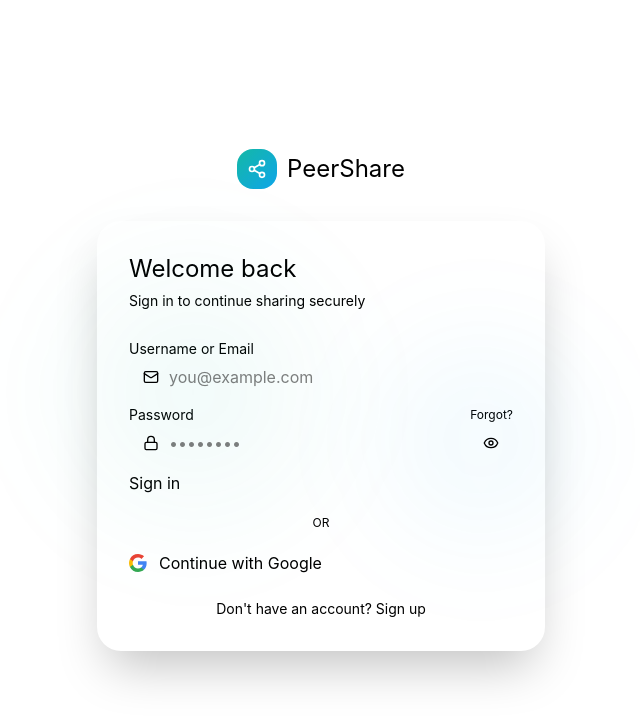
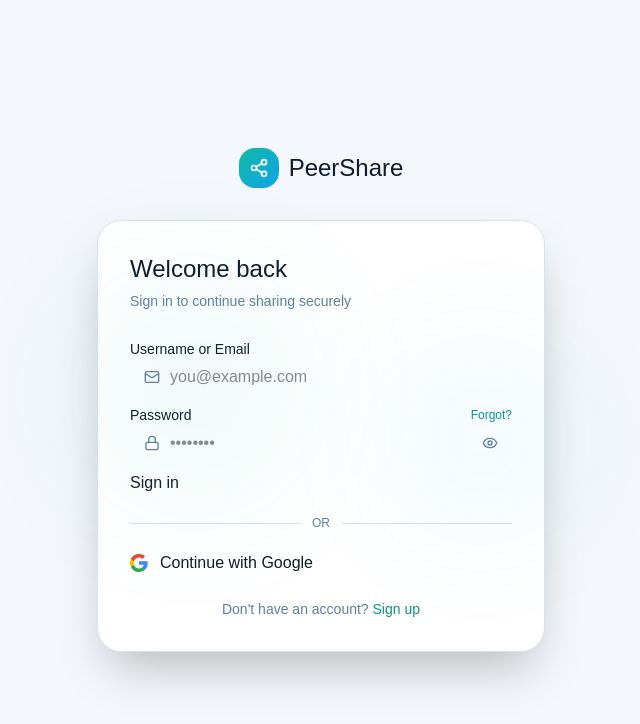
Before and after one commit to Rathodyashraj/peer-2-peer-decentralised-file-system, a React app in the folder frontend/: page / in a window 1280 px wide. Shown: the top 724 px of the page, without its empty margins (319-959 px from the left). Built offline with nearby package versions, Linux system fonts and the light colour scheme; the HTML template or start-up script is replaced by a standard one.

Commit message:
css fixes

```diff
--- a/frontend/package.json
+++ b/frontend/package.json
@@ -20,13 +20,10 @@
     "@types/react": "^19.2.14",
     "@types/react-dom": "^19.2.3",
     "@vitejs/plugin-react": "^6.0.1",
-    "autoprefixer": "^10.5.0",
     "eslint": "^10.2.1",
     "eslint-plugin-react-hooks": "^7.1.1",
     "eslint-plugin-react-refresh": "^0.5.2",
     "globals": "^17.5.0",
-    "postcss": "^8.5.14",
-    "tailwindcss": "^4.3.0",
     "vite": "^8.0.10"
   }
 }
--- a/frontend/src/App.css
+++ b/frontend/src/App.css
@@ -1 +1,202 @@
-@import "tailwindcss";
+@layer components {
+
+  /* --- Glass card (dark mode) --- */
+  .glass-card {
+    background: rgba(12, 21, 40, 0.7);
+    backdrop-filter: blur(16px);
+    -webkit-backdrop-filter: blur(16px);
+    border: 1px solid rgba(30, 48, 80, 0.8);
+    border-radius: 1rem;
+  }
+
+  /* --- Glass card (light mode) --- */
+  .glass-card-light {
+    background: rgba(255, 255, 255, 0.85);
+    backdrop-filter: blur(16px);
+    -webkit-backdrop-filter: blur(16px);
+    border: 1px solid rgba(216, 227, 240, 0.9);
+    border-radius: 1rem;
+  }
+
+  /* --- Input field --- */
+  .input-field {
+    width: 100%;
+    padding: 0.75rem 1rem;
+    border-radius: 0.75rem;
+    font-size: 0.875rem;
+    font-family: var(--font-body);
+    transition: border-color 0.2s ease, box-shadow 0.2s ease;
+    outline: none;
+    background: var(--color-surface2);
+    border: 1.5px solid var(--color-border);
+    color: var(--color-text);
+  }
+
+  .input-field:focus {
+    border-color: var(--color-accent);
+    box-shadow: 0 0 0 3px rgba(20, 184, 166, 0.12);
+  }
+
+  .input-field::placeholder {
+    color: var(--color-muted);
+    opacity: 0.7;
+  }
+
+  /* --- Primary button --- */
+  .btn-primary {
+    width: 100%;
+    padding: 0.75rem 1.5rem;
+    border-radius: 0.75rem;
+    font-family: var(--font-display);
+    font-weight: 600;
+    font-size: 0.875rem;
+    letter-spacing: 0.02em;
+    transition: transform 0.2s ease, box-shadow 0.2s ease;
+    background: linear-gradient(135deg, #14B8A6 0%, #0D9488 100%);
+    color: white;
+    border: none;
+    cursor: pointer;
+    box-shadow: 0 4px 16px rgba(20, 184, 166, 0.3);
+  }
+
+  .btn-primary:hover {
+    transform: translateY(-1px);
+    box-shadow: 0 6px 20px rgba(20, 184, 166, 0.4);
+  }
+
+  .btn-primary:active {
+    transform: translateY(0);
+  }
+
+  .btn-primary:disabled {
+    opacity: 0.65;
+    cursor: not-allowed;
+    transform: none;
+  }
+
+  /* --- Secondary button --- */
+  .btn-secondary {
+    width: 100%;
+    padding: 0.75rem 1.5rem;
+    border-radius: 0.75rem;
+    font-family: var(--font-display);
+    font-weight: 500;
+    font-size: 0.875rem;
+    transition: border-color 0.2s ease, background 0.2s ease;
+    background: var(--color-surface2);
+    border: 1.5px solid var(--color-border);
+    color: var(--color-text);
+    cursor: pointer;
+  }
+
+  .btn-secondary:hover {
+    border-color: var(--color-accent);
+    background: rgba(20, 184, 166, 0.05);
+  }
+
+  .btn-secondary:disabled {
+    opacity: 0.65;
+    cursor: not-allowed;
+  }
+
+  /* --- Peer card --- */
+  .peer-card {
+    border-radius: 1rem;
+    padding: 1.25rem;
+    transition: border-color 0.3s ease, box-shadow 0.3s ease, transform 0.3s ease;
+    cursor: pointer;
+    background: var(--color-surface);
+    border: 1.5px solid var(--color-border);
+  }
+
+  .peer-card:hover {
+    border-color: rgba(20, 184, 166, 0.4);
+    box-shadow:
+      0 8px 32px rgba(20, 184, 166, 0.08),
+      0 0 0 1px rgba(20, 184, 166, 0.1);
+    transform: translateY(-2px);
+  }
+
+  /* --- Skeleton loading placeholder --- */
+  .skeleton {
+    background: linear-gradient(
+      90deg,
+      var(--color-surface)  25%,
+      var(--color-surface2) 50%,
+      var(--color-surface)  75%
+    );
+    background-size: 200% 100%;
+    animation: var(--animate-shimmer);
+    border-radius: 0.5rem;
+  }
+}
+
+/* ============================================================
+   UTILITY LAYER — single-purpose helpers
+   ============================================================ */
+
+@layer utilities {
+
+  /* Semantic color shortcuts */
+  .text-accent       { color: var(--color-accent);       }
+  .text-accent-light { color: var(--color-accent-light); }
+  .text-muted        { color: var(--color-muted);        }
+
+  .border-theme { border-color: var(--color-border);  }
+  .bg-surface   { background-color: var(--color-surface);  }
+  .bg-surface2  { background-color: var(--color-surface2); }
+  .bg-app       { background-color: var(--color-bg);       }
+
+  /* Font weight helpers */
+  .font-300 { font-weight: 300; }
+  .font-400 { font-weight: 400; }
+  .font-500 { font-weight: 500; }
+  .font-600 { font-weight: 600; }
+  .font-700 { font-weight: 700; }
+  .font-800 { font-weight: 800; }
+
+  /* Font family helpers */
+  .font-display { font-family: var(--font-display); }
+  .font-body    { font-family: var(--font-body);    }
+  .font-mono    { font-family: var(--font-mono);    }
+}
+
+/* ============================================================
+   STANDALONE PATTERNS
+   (not Tailwind utilities — raw CSS for complex behaviors)
+   ============================================================ */
+
+/* Page enter transition — apply to each page root element */
+.page-enter {
+  animation: var(--animate-slide-up);
+}
+
+/* Drag-and-drop active state for the drop zone */
+.drag-active {
+  border-color: var(--color-accent) !important;
+  background:   rgba(20, 184, 166, 0.05) !important;
+  box-shadow:
+    0 0 0 3px rgba(20, 184, 166, 0.15),
+    inset 0 0 40px rgba(20, 184, 166, 0.03) !important;
+}
+
+/* Transfer progress bar fill */
+.progress-fill {
+  background: linear-gradient(90deg, #14B8A6, #22D3EE);
+  border-radius: 9999px;
+  transition: width 0.3s ease;
+}
+
+/* Online indicator — pulsing halo via ::before */
+.online-dot {
+  position: relative;
+}
+
+.online-dot::before {
+  content: '';
+  position: absolute;
+  inset: -3px;
+  border-radius: 50%;
+  background: rgba(34, 197, 94, 0.3);
+  animation: var(--animate-pulse-dot);
+}
--- a/frontend/src/index.css
+++ b/frontend/src/index.css
@@ -1 +1,162 @@
 @import "tailwindcss";
+
+
+@theme {
+
+  /* ----- Color palette ----- */
+
+  /* Navy scale (dark surfaces) */
+  --color-navy-950: #04080F;
+  --color-navy-900: #070D1A;
+  --color-navy-800: #0C1528;
+  --color-navy-700: #111E35;
+  --color-navy-600: #172543;
+  --color-navy-500: #1E3050;
+  --color-navy-400: #2A4570;
+
+  /* Teal accent */
+  --color-teal-400: #2DD4BF;
+  --color-teal-500: #14B8A6;
+  --color-teal-600: #0D9488;
+
+  /* Cyan accent */
+  --color-cyan-400: #22D3EE;
+  --color-cyan-500: #06B6D4;
+
+  /* Slate neutrals */
+  --color-slate-50:  #F0F6FF;
+  --color-slate-100: #E2EAF8;
+  --color-slate-200: #C8D8F0;
+  --color-slate-300: #A0B8D8;
+  --color-slate-400: #7090B0;
+  --color-slate-500: #506888;
+  --color-slate-600: #384F68;
+
+  /* ----- Typography ----- */
+  --font-display: 'Outfit', sans-serif;
+  --font-body:    'Plus Jakarta Sans', sans-serif;
+  --font-mono:    'JetBrains Mono', monospace;
+
+  /* ----- Shadows ----- */
+  --shadow-glow-teal:    0 0 20px rgba(20,184,166,0.2), 0 0 60px rgba(20,184,166,0.05);
+  --shadow-glow-teal-sm: 0 0 10px rgba(20,184,166,0.15);
+  --shadow-card-dark:    0 4px 24px rgba(0,0,0,0.4),   0 1px 0 rgba(255,255,255,0.03) inset;
+  --shadow-card-light:   0 4px 24px rgba(0,0,0,0.08),  0 1px 0 rgba(255,255,255,0.60) inset;
+
+  /* ----- Animations ----- */
+  --animate-fade-in:   fadeIn   0.3s ease-out;
+  --animate-slide-up:  slideUp  0.4s cubic-bezier(0.16, 1, 0.3, 1);
+  --animate-slide-down:slideDown 0.3s cubic-bezier(0.16, 1, 0.3, 1);
+  --animate-scale-in:  scaleIn  0.2s cubic-bezier(0.16, 1, 0.3, 1);
+  --animate-progress:  progressBar 2s ease-in-out forwards;
+  --animate-pulse-dot: pulseDot 2s ease-in-out infinite;
+  --animate-shimmer:   shimmer  1.5s infinite;
+  --animate-toast-in:  toastIn  0.4s cubic-bezier(0.16, 1, 0.3, 1);
+
+  /* ----- Keyframes ----- */
+  @keyframes fadeIn {
+    from { opacity: 0; }
+    to   { opacity: 1; }
+  }
+
+  @keyframes slideUp {
+    from { opacity: 0; transform: translateY(20px); }
+    to   { opacity: 1; transform: translateY(0);    }
+  }
+
+  @keyframes slideDown {
+    from { opacity: 0; transform: translateY(-10px); }
+    to   { opacity: 1; transform: translateY(0);     }
+  }
+
+  @keyframes scaleIn {
+    from { opacity: 0; transform: scale(0.95); }
+    to   { opacity: 1; transform: scale(1);    }
+  }
+
+  @keyframes progressBar {
+    from { width: 0%;    }
+    to   { width: 100%;  }
+  }
+
+  @keyframes pulseDot {
+    0%, 100% { opacity: 1;   transform: scale(1);   }
+    50%       { opacity: 0.5; transform: scale(0.8); }
+  }
+
+  @keyframes shimmer {
+    0%   { background-position: -200% 0; }
+    100% { background-position:  200% 0; }
+  }
+
+  @keyframes toastIn {
+    from { opacity: 0; transform: translateX(100%); }
+    to   { opacity: 1; transform: translateX(0);    }
+  }
+}
+
+
+
+:root {
+  --color-bg:       #F4F7FB;
+  --color-surface:  #FFFFFF;
+  --color-surface2: #EDF2F9;
+  --color-border:   #D8E3F0;
+  --color-text:     #0F1C2E;
+  --color-muted:    #6080A0;
+  --color-accent:       #0D9488;
+  --color-accent-light: #2DD4BF;
+}
+
+@variant dark {
+  :root {
+    --color-bg:       #04080F;
+    --color-surface:  #0C1528;
+    --color-surface2: #111E35;
+    --color-border:   #1E3050;
+    --color-text:     #E8F0FE;
+    --color-muted:    #6080A0;
+    --color-accent:       #14B8A6;
+    --color-accent-light: #2DD4BF;
+  }
+}
+
+/* ============================================================
+   BASE LAYER — global resets and element defaults
+   ============================================================ */
+
+@layer base {
+  *, *::before, *::after {
+    box-sizing: border-box;
+    margin: 0;
+    padding: 0;
+  }
+
+  html {
+    scroll-behavior: smooth;
+  }
+
+  body {
+    font-family: var(--font-body);
+    background-color: var(--color-bg);
+    color: var(--color-text);
+    transition: background-color 0.3s ease, color 0.3s ease;
+    -webkit-font-smoothing: antialiased;
+    -moz-osx-font-smoothing: grayscale;
+  }
+
+  h1, h2, h3, h4, h5, h6 {
+    font-family: var(--font-display);
+  }
+
+  /* Scrollbar styling */
+  ::-webkit-scrollbar       { width: 6px; height: 6px; }
+  ::-webkit-scrollbar-track { background: transparent; }
+  ::-webkit-scrollbar-thumb {
+    background: var(--color-border);
+    border-radius: 3px;
+  }
+  ::-webkit-scrollbar-thumb:hover {
+    background: var(--color-muted);
+  }
+}
```
Also changed, not shown: 1 other file (tests, documents, lock files or other folders).
